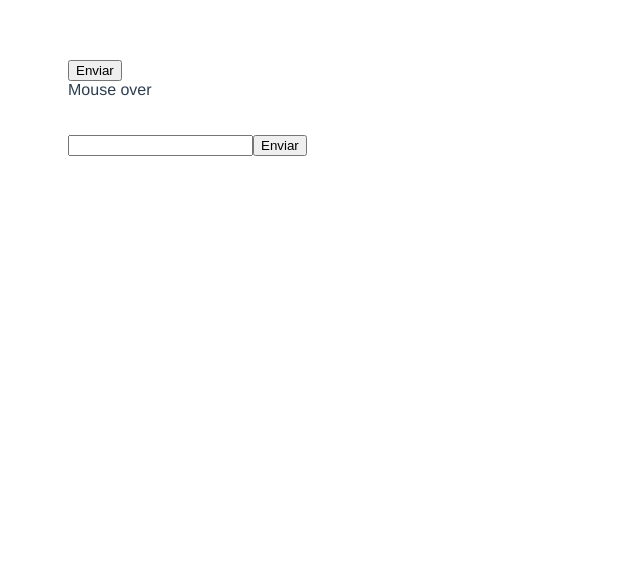
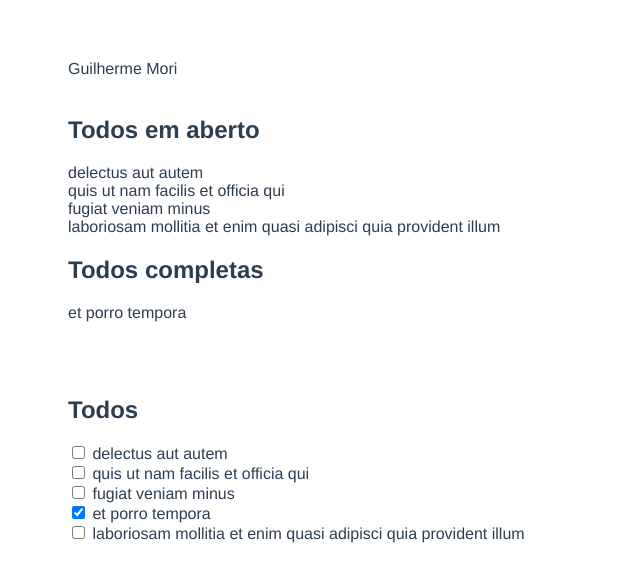
Before and after one commit to GuilhermeMori/Vue, a Vue app: page / in a window 1280 px wide. Shown: the top 582 px of the page, without its empty margins (0-640 px from the left). Built offline with nearby package versions, Linux system fonts and the light colour scheme.

Commit message:
computed property

```diff
--- a/src/App.vue
+++ b/src/App.vue
@@ -1,16 +1,25 @@
 <template>
   <div>
-    <button @click.once="onClick">Enviar</button>
+    {{ fullName }} <br />
     <br />
 
-    <div @mouseover="onMouseOver" @mouseout="onMouseOut">Mouse over</div>
+    <h2>Todos em aberto</h2>
+    <div v-for="todo in uncompletedTodos" :key="todo.id">
+      {{ todo.title }}
+    </div>
 
-    <br /><br />
+    <h2>Todos completas</h2>
+    <div v-for="todo in completedTodos" :key="todo.id">
+      {{ todo.title }}
+    </div>
 
-    <form action="https://google.com" @submit.prevent="onSubmit">
-      <input type="text" @keyup.enter="onKeyUp" />
-      <button type="submit">Enviar</button>
-    </form>
+    <br /><br /><br />
+
+    <h2>Todos</h2>
+    <div v-for="todo in todos" :key="todo.id">
+      <input v-model="todo.completed" type="checkbox" />
+      {{ todo.title }}
+    </div>
   </div>
 </template>
 
@@ -18,26 +27,60 @@
 export default {
   name: "App",
   data() {
-    return {};
+    return {
+      user: {
+        first_name: "Guilherme",
+        last_name: "Mori",
+      },
+      todos: [
+        {
+          userId: 1,
+          id: 1,
+          title: "delectus aut autem",
+          completed: false,
+        },
+        {
+          userId: 1,
+          id: 2,
+          title: "quis ut nam facilis et officia qui",
+          completed: false,
+        },
+        {
+          userId: 1,
+          id: 3,
+          title: "fugiat veniam minus",
+          completed: false,
+        },
+        {
+          userId: 1,
+          id: 4,
+          title: "et porro tempora",
+          completed: true,
+        },
+        {
+          userId: 1,
+          id: 5,
+          title:
+            "laboriosam mollitia et enim quasi adipisci quia provident illum",
+          completed: false,
+        },
+      ],
+    };
   },
 
-  methods: {
-    onClick($evt) {
-      console.log("click", $evt);
+  computed: {
+    fullName() {
+      return `${this.user.first_name} ${this.user.last_name}`;
     },
-    onMouseOver($evt) {
-      console.log("mouse over", $evt);
+    uncompletedTodos() {
+      return this.todos.filter((todo) => !todo.completed);
     },
-    onMouseOut($evt) {
-      console.log("mouse out", $evt);
-    },
-    onSubmit($evt) {
-      console.log("submit", $evt);
-    },
-    onKeyUp($evt) {
-      console.log("onKeyUp", $evt);
+    completedTodos() {
+      return this.todos.filter((todo) => todo.completed);
     },
   },
+
+  methods: {},
 };
 </script>
 
```
